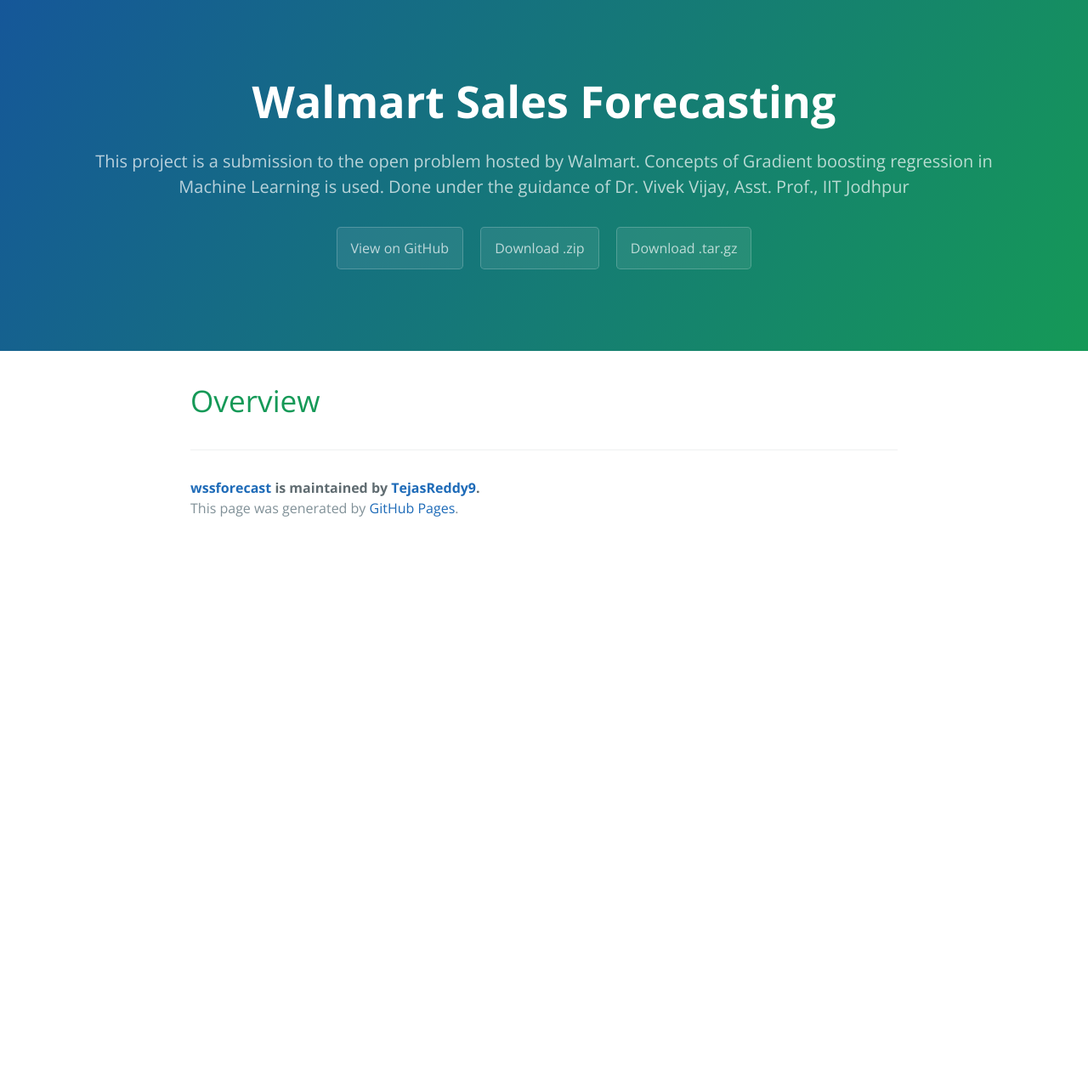
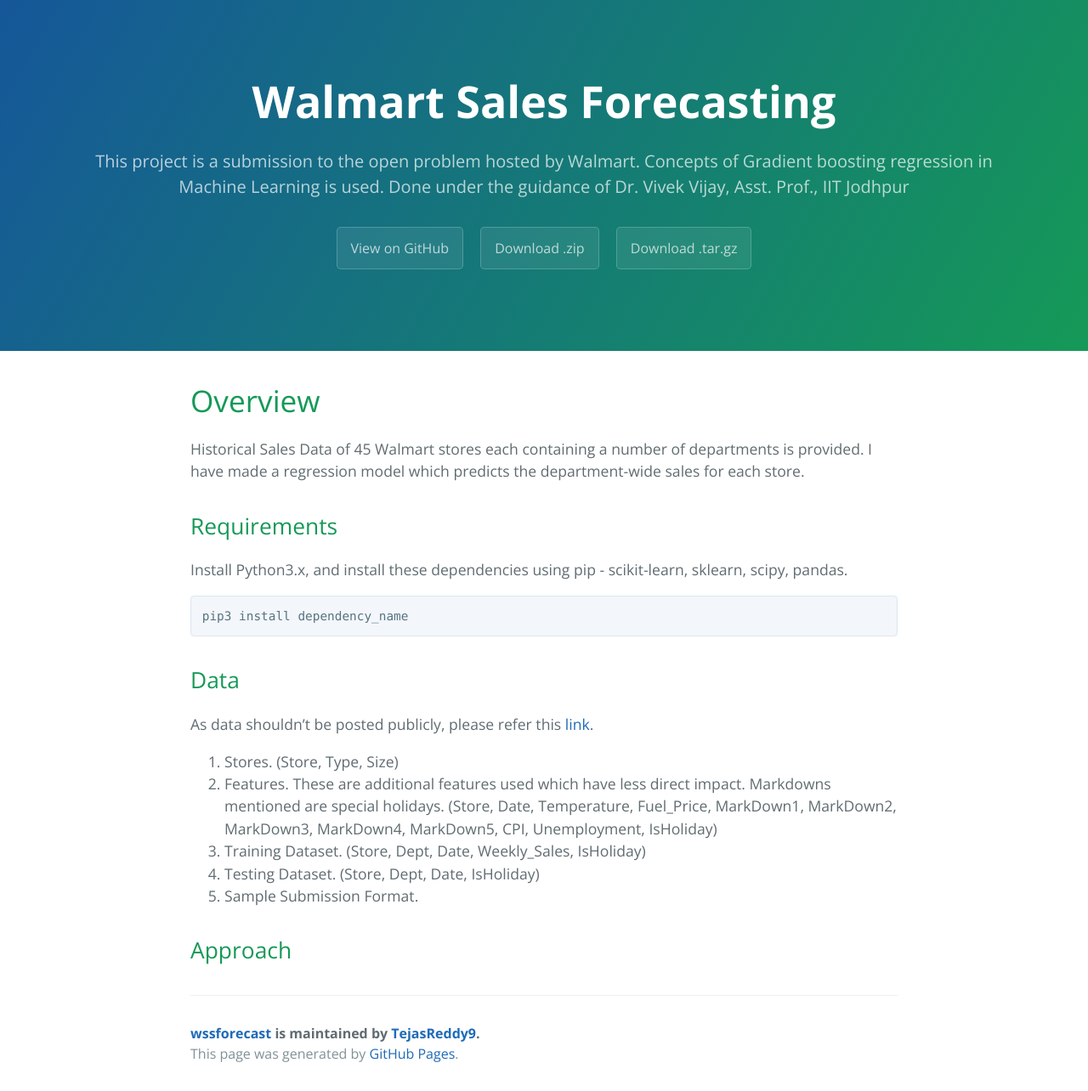
Before and after one commit to TejasReddy9/wssforecast, a Jekyll site: the page built from index.md, in a window 1280 px wide. Shown: the whole page at 85% size. Built offline with Jekyll 4.4.1, drawn with Linux system fonts in a browser that asks for light colours; our own code applies the rules of GitHub Pages for plain Markdown files; before the commit the page ends 900 px from its top, so only the background shows below that.

Commit message:
Update index.md

````diff
--- a/index.md
+++ b/index.md
@@ -3,3 +3,20 @@
 ---
 
 # Overview
+Historical Sales Data of 45 Walmart stores each containing a number of departments is provided. I have made a regression model  which predicts the department-wide sales for each store.
+
+## Requirements
+Install Python3.x, and install these dependencies using pip - scikit-learn, sklearn, scipy, pandas.
+```
+pip3 install dependency_name
+```
+
+## Data
+As data shouldn't be posted publicly, please refer this [link](https://www.kaggle.com/c/walmart-recruiting-store-sales-forecasting/data).
+1.  Stores. (Store, Type, Size)
+2.  Features. These are additional features used which have less direct impact. Markdowns mentioned are special holidays. (Store, Date, Temperature, Fuel_Price, MarkDown1, MarkDown2, MarkDown3, MarkDown4, MarkDown5, CPI, Unemployment, IsHoliday)
+3.  Training Dataset. (Store, Dept, Date, Weekly_Sales, IsHoliday)
+4.  Testing Dataset. (Store, Dept, Date, IsHoliday)
+5.  Sample Submission Format.
+
+## Approach
````
